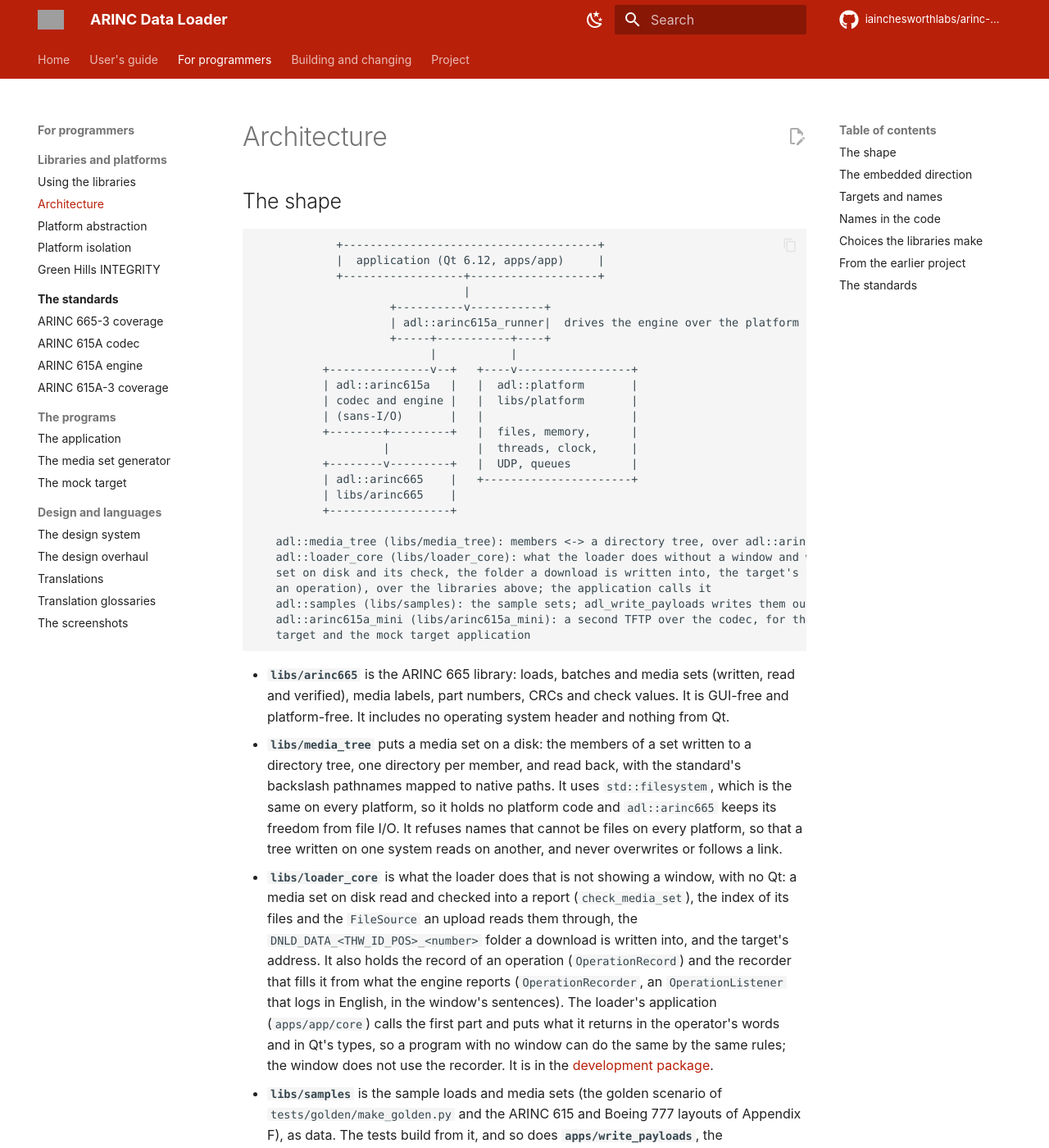
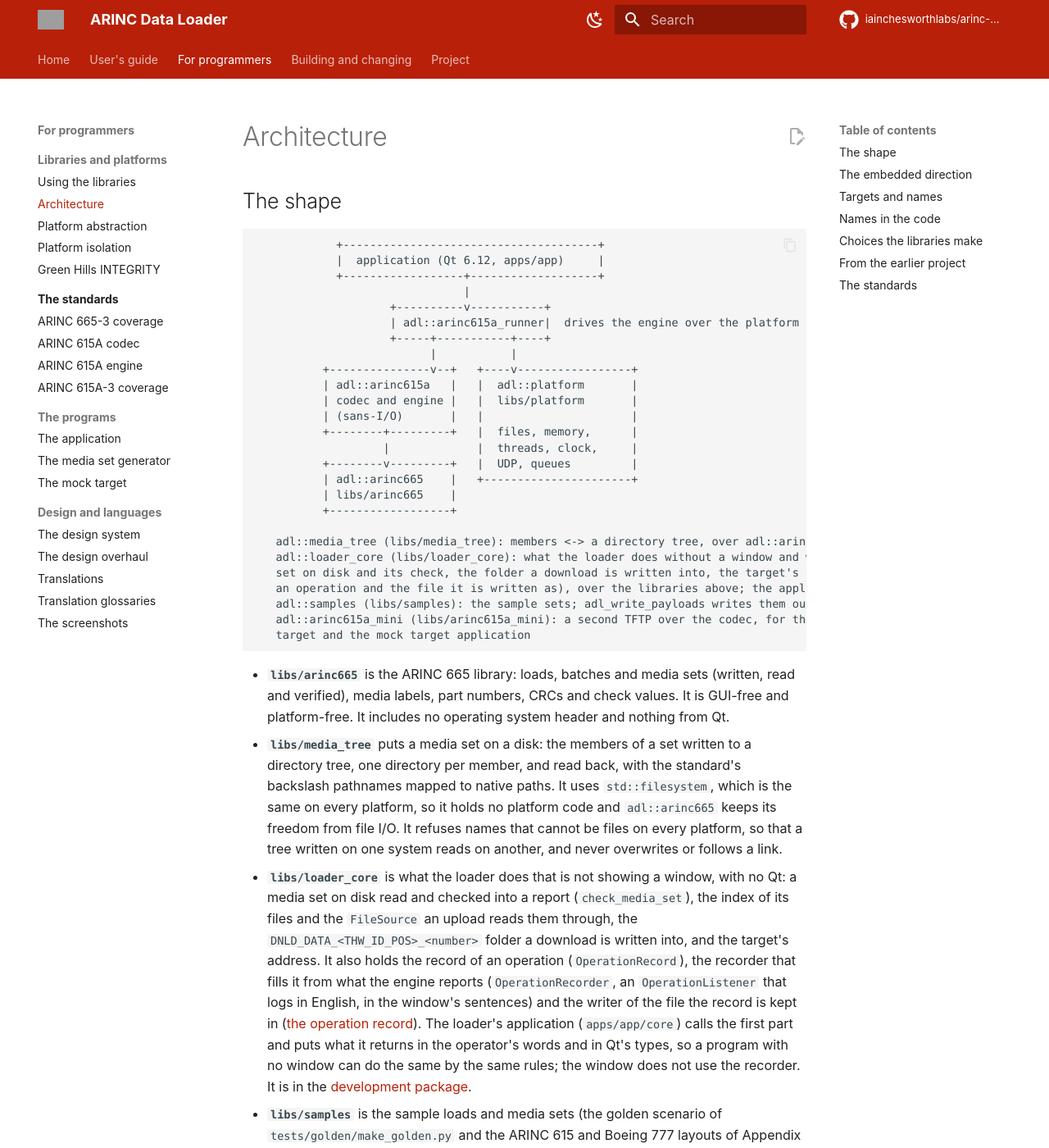
Before and after one commit to iainchesworthlabs/arinc-data-loader, an MkDocs documentation site: the page built from docs/architecture.md, in a window 1280 px wide and 1400 px high. Shown: the whole window at 82% size. Built offline with MkDocs 1.6.1 and Material for MkDocs 9.7.7, drawn with Linux system fonts in a browser that asks for light colours; comment, search, counter and statistics services are not loaded; grey boxes are pictures that could not be loaded.

Commit message:
Describe the operation record file in the developer pages
The architecture and libraries pages say that adl::loader_core also holds the
writer of the file a record is kept in and link to the page that documents it,
the testing page has the row for the writer's tests, and the changelog
fragment says the development package can write the record as a file.

Signed-off-by: Iain Chesworth <iain.chesworth@gmail.com>

```diff
--- a/docs/architecture.md
+++ b/docs/architecture.md
@@ -25,7 +25,7 @@
    adl::media_tree (libs/media_tree): members <-> a directory tree, over adl::arinc665
    adl::loader_core (libs/loader_core): what the loader does without a window and without Qt (the media
    set on disk and its check, the folder a download is written into, the target's address, the record of
-   an operation), over the libraries above; the application calls it
+   an operation and the file it is written as), over the libraries above; the application calls it
    adl::samples (libs/samples): the sample sets; adl_write_payloads writes them out
    adl::arinc615a_mini (libs/arinc615a_mini): a second TFTP over the codec, for the tests' simulated
    target and the mock target application
@@ -45,11 +45,13 @@
 - **`libs/loader_core`** is what the loader does that is not showing a window, with no Qt: a media set on
   disk read and checked into a report (`check_media_set`), the index of its files and the `FileSource` an
   upload reads them through, the `DNLD_DATA_<THW_ID_POS>_<number>` folder a download is written into, and
-  the target's address. It also holds the record of an operation (`OperationRecord`) and the recorder that
-  fills it from what the engine reports (`OperationRecorder`, an `OperationListener` that logs in English, in
-  the window's sentences). The loader's application (`apps/app/core`) calls the first part and puts what it
-  returns in the operator's words and in Qt's types, so a program with no window can do the same by the same
-  rules; the window does not use the recorder. It is in the [development package](libraries.md).
+  the target's address. It also holds the record of an operation (`OperationRecord`), the recorder that fills
+  it from what the engine reports (`OperationRecorder`, an `OperationListener` that logs in English, in the
+  window's sentences) and the writer of the file the record is kept in
+  ([the operation record](file-reference.md#the-operation-record)). The loader's application
+  (`apps/app/core`) calls the first part and puts what it returns in the operator's words and in Qt's types,
+  so a program with no window can do the same by the same rules; the window does not use the recorder. It is
+  in the [development package](libraries.md).
 - **`libs/samples`** is the sample loads and media sets (the golden scenario of
   `tests/golden/make_golden.py` and the ARINC 615 and Boeing 777 layouts of
   Appendix F), as data. The tests build from it, and so does
```
Also changed, not shown: changelog.d/operation-record.added.md (+1 -1 lines), docs/libraries.md (+1 -1 lines), docs/testing.md (+1 -1 lines).
